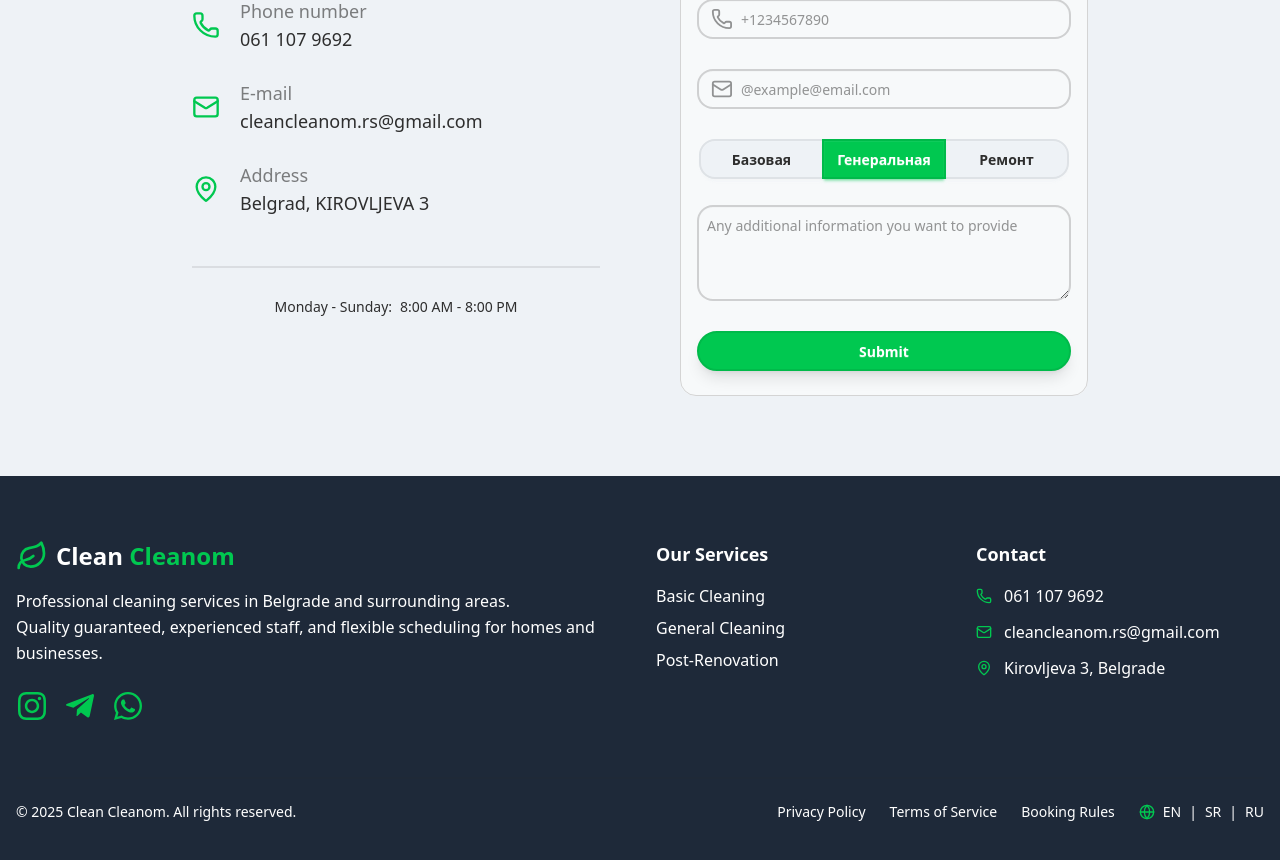
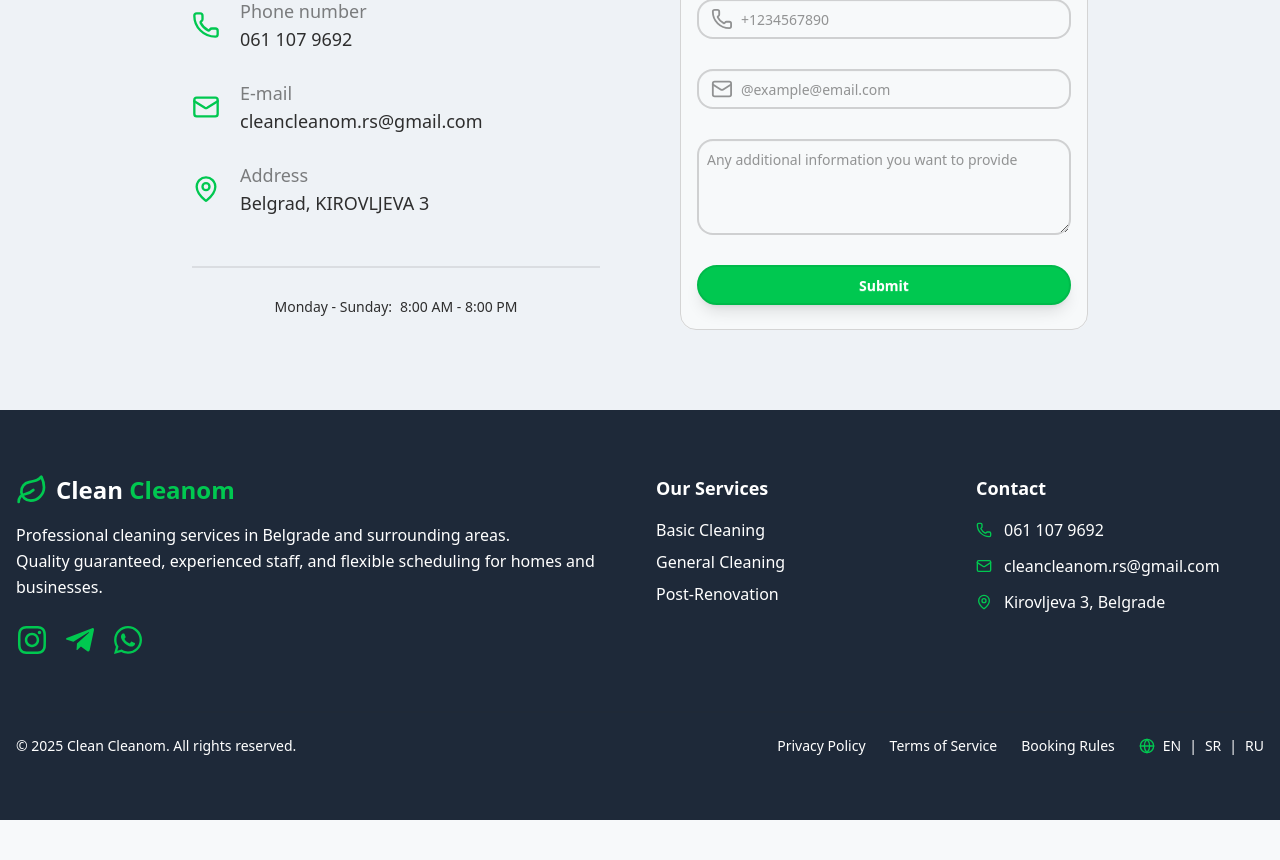
Before and after one commit to levladik/clean_cleanom, a Next.js app: page / in a window 1280 px wide. Shown: the part 5660-6520 px from the top of the page. After the commit the page ends 6480 px from the top, so only its background shows below. Built offline with nearby package versions, Linux system fonts and the light colour scheme.

Commit message:
refactor: rename Form to QuickApplicationForm and simplify by removing cleaning type selection

```diff
--- a/src/app/components/sections/Application/Application.tsx
+++ b/src/app/components/sections/Application/Application.tsx
@@ -1,7 +1,7 @@
 import { Leaf } from 'lucide-react'
 
 import Contacts from './Contacts'
-import Form from './Form'
+import Form from './QuickApplicationForm'
 
 const Application = () => {
   return (
--- a/src/app/components/sections/Application/Form.tsx
+++ b/src/app/components/sections/Application/QuickApplicationForm.tsx
@@ -4,9 +4,9 @@ import { Mail, Phone, User } from 'lucide-react'
 import React, { useState } from 'react'
 import toast, { Toaster } from 'react-hot-toast'
 
-import { ApplicationFormData } from './form.interface'
+import { ApplicationFormData } from './quick-application-form.interface'
 
-const Form = () => {
+const QuickApplicationForm = () => {
   const [formData, setFormData] = useState<ApplicationFormData>({
     name: '',
     email: '',
@@ -102,7 +102,7 @@ const Form = () => {
           <span className="validator-hint mt-0">Please enter a valid email.</span>
 
           {/* Cleaning Type (required) */}
-          <div className="join join-vertical sm:join-horizontal justify-center w-full rounded-full m-auto mb-5">
+          {/* <div className="join join-vertical sm:join-horizontal justify-center w-full rounded-full m-auto mb-5">
             <input
               aria-label="Базовая"
               checked={formData.cleaningType === 'Базовая'}
@@ -130,7 +130,7 @@ const Form = () => {
               type="radio"
               value="Ремонт"
             />
-          </div>
+          </div> */}
 
           {/* Info (optional) */}
           <textarea
@@ -153,4 +153,4 @@ const Form = () => {
   )
 }
 
-export default Form
+export default QuickApplicationForm
```
Also changed, not shown: src/app/components/sections/Application/quick-application-form.interface.ts (renamed from src/app/components/sections/Application/form.interface.ts).
